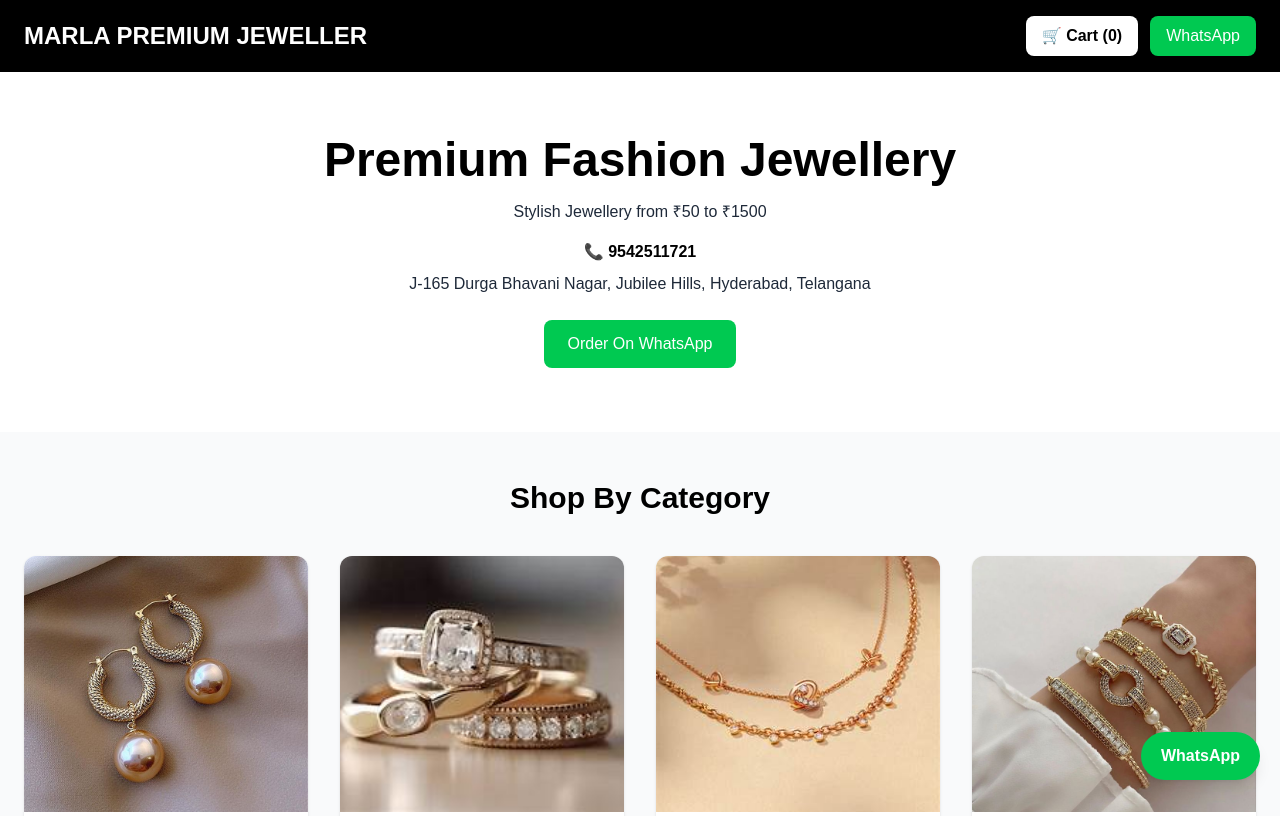
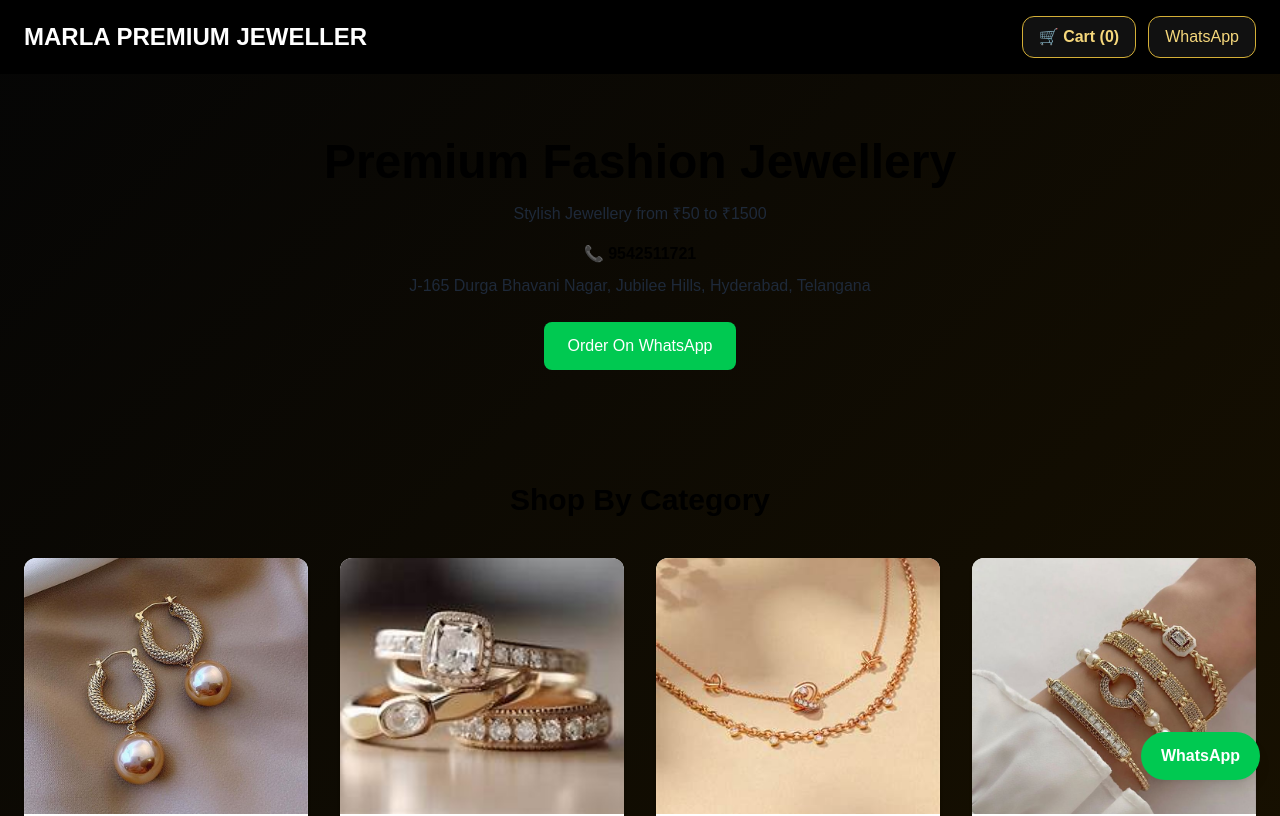
Before and after one commit to marlaharikrishna721-cmd/marla-jeweller, a Next.js app: page / in a window 1280 px wide. Shown: the top 816 px of the page. Built offline with nearby package versions, Linux system fonts and the light colour scheme.

Commit message:
Apply luxury theme to homepage

```diff
--- a/app/page.tsx
+++ b/app/page.tsx
@@ -13,7 +13,7 @@ export default function Home() {
   );
 
   return (
-    <main className="min-h-screen bg-gray-50 text-black">
+    <main className="min-h-screen luxury-bg text-white">
 
       {/* HEADER */}
       <header className="bg-black text-white sticky top-0 z-50">
@@ -27,7 +27,7 @@ export default function Home() {
 
             <Link
               href="/cart"
-              className="bg-white text-black px-4 py-2 rounded-lg font-bold"
+              className="gold-card rounded-xl shadow px-4 py-2 rounded-lg font-bold"
             >
               🛒 Cart ({cartCount})
             </Link>
@@ -35,7 +35,7 @@ export default function Home() {
             <a
               href="https://wa.me/919542511721"
               target="_blank"
-              className="bg-green-500 text-white px-4 py-2 rounded-lg"
+              className="gold-card rounded-xl shadow px-4 py-2 rounded-lg"
             >
               WhatsApp
             </a>
@@ -46,7 +46,7 @@ export default function Home() {
       </header>
 
       {/* HERO */}
-      <section className="bg-white text-center py-16 px-6">
+      <section className="text-center py-16 px-6">
 
         <h2 className="text-4xl md:text-5xl font-bold text-black">
           Premium Fashion Jewellery
```
